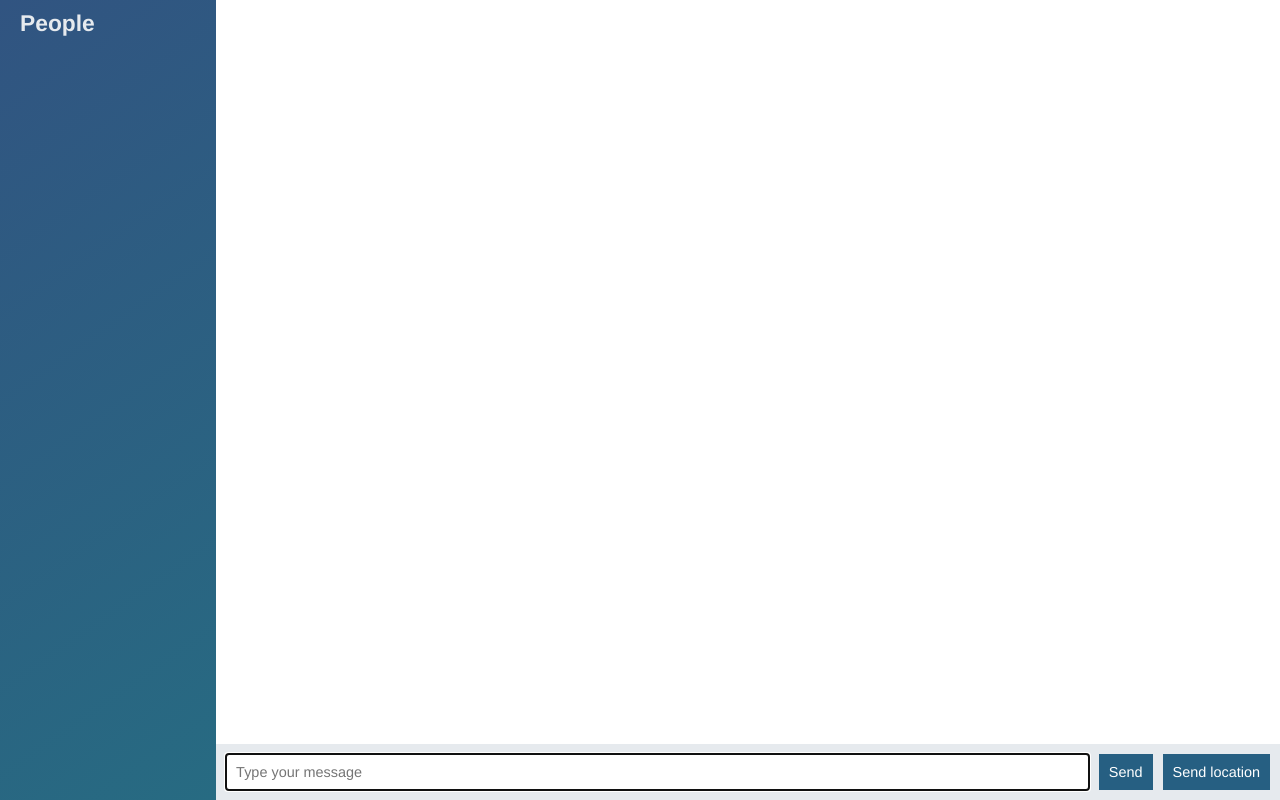
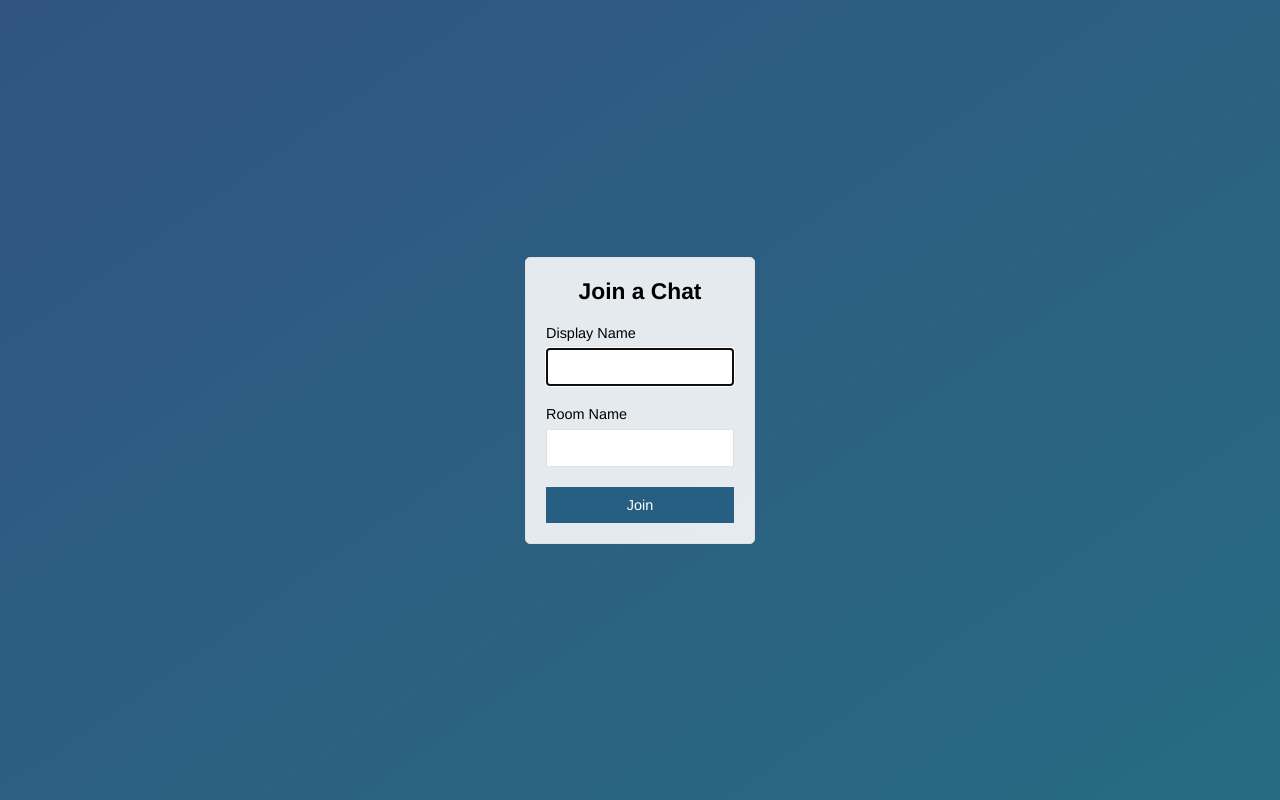
Before and after one commit to self-study-web/chat-app, a website: page public/index.html in a window 1280 px wide. Drawn offline with nearby package versions, Linux system fonts and the light colour scheme; no server answers.

Commit message:
Added homepage

```diff
--- a/public/index.html
+++ b/public/index.html
@@ -4,55 +4,33 @@
 <head>
     <meta charset="utf-8" />
     <meta http-equiv="X-UA-Compatible" content="IE=edge">
-    <title>Chatter</title>
-    <meta name="viewport" content="width=device-width, initial-scale=1">
+    <title>Join | Chatter</title>
+    <meta name="viewport" content="width=device-width, initial-scale=1,user-scalable=no">
     <link rel="stylesheet" href="/css/styles.css">
 </head>
 
-<body class="chat">
-    <div class="chat__sidebar">
-        <h3>People</h3>
-        <div id="users"></div>
+<body class="centered-form">
+    <div class="centered-form__form">
+        <form action="/chat.html">
+            <div class=" form-field ">
+                <h3>
+                    Join a Chat
+                </h3>
+            </div>
+            <div class="form-field ">
+                <label>Display Name</label>
+                <input type="text" name="name" autofocus/>
+            </div>
+            <div class="form-field ">
+                <label>Room Name</label>
+                <input type="text" name="room" />
+            </div>
+            <div class="form-field ">
+                <button>Join</button>
+            </div>
+        </form>
     </div>
-    <div class="chat__main">
-        <ol id="messages" class="chat__messages"></ol>
-        <div class="chat__footer">
-            <form id="message-form">
-                <input name="message" type="text" placeholder="Type your message" autofocus autocomplete="off" />
-                <button>Send</button>
-            </form>
-            <button id="send-location">Send location</button>
-        </div>
-    </div>
-    <script id="message-template" type="text/template">
-        <li class="message">
-            <div class="message__title">
-                <h4>{{from}}</h4>
-                <span>{{createdAt}}</span>
-            </div>
-            <div class="message__body">
-                <p>{{text}}</p>
-            </div>
-        </li>
-    </script>
-    <script id="location-message-template" type="text/template">
-        <li class="message">
-            <div class="message__title">
-                <h4>{{from}}</h4>
-                <span>{{createdAt}}</span>
-            </div>
-            <div class="message__body">
-                <p>
-                    <a href={{url}} target="_blank">My current location</a>
-                </p>
-            </div>
-        </li>
-    </script>
-    <script src=" socket.io/socket.io.js "></script>
-    <script src="/js/libs/jquery-3.3.1.min.js "></script>
-    <script src="/js/libs/moment.js "></script>
-    <script src="/js/libs/mustache.js "></script>
-    <script src="/js/index.js "></script>
+
 </body>
 
 </html>
```
Also changed, not shown: public/chat.html (added, +58 -0 lines), public/js/chat.js (renamed from public/js/index.js).
